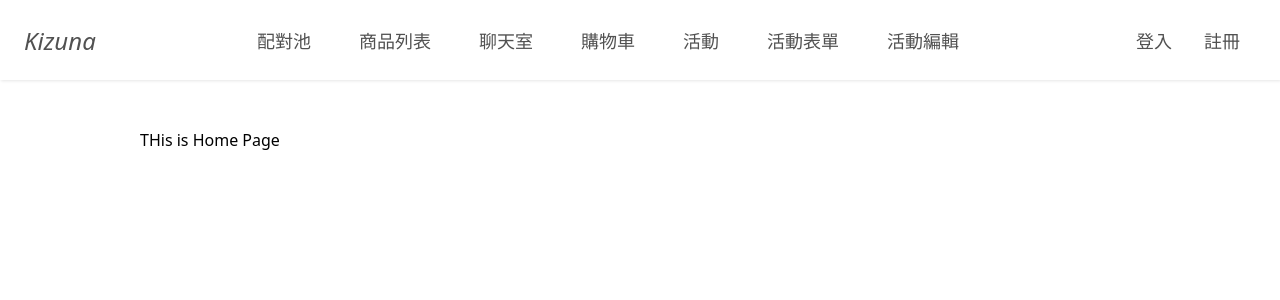
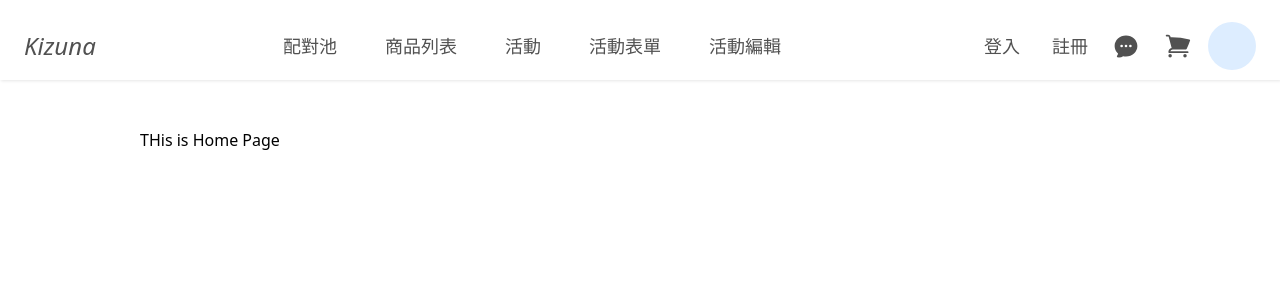
Before and after one commit to Kizuna-team/frontend, a Vue app: page / in a window 1280 px wide. Shown: the top 300 px of the page. Built offline with nearby package versions, Linux system fonts and the light colour scheme.

Commit message:
feat: replace icons with Heroicons

```diff
--- a/src/components/Header.vue
+++ b/src/components/Header.vue
@@ -70,20 +70,6 @@ onUnmounted(() => {
         </RouterLink>
 
         <RouterLink
-          to="/chat"
-          class="p-4 text-lg leading-none transition hover:text-gray-300"
-          >聊天室</RouterLink
-        >
-
-        <RouterLink
-          to="/cart"
-          class="p-4 text-lg leading-none transition hover:text-gray-300"
-        >
-
-          購物車
-        </RouterLink>
-
-        <RouterLink
           to="/activities"
           class="p-4 text-lg leading-none transition hover:text-gray-300"
           >活動</RouterLink
@@ -114,10 +100,46 @@ onUnmounted(() => {
           class="p-4 text-lg leading-none transition hover:text-gray-300"
           >註冊</RouterLink
         >
+        <!-- 聊天室 -->
+        <RouterLink
+          to="/chat"
+          class="p-2 text-lg leading-none transition hover:text-gray-300"
+        >
+          <svg
+            xmlns="http://www.w3.org/2000/svg"
+            viewBox="0 0 24 24"
+            fill="currentColor"
+            class="size-7"
+          >
+            <path
+              fill-rule="evenodd"
+              d="M4.804 21.644A6.707 6.707 0 0 0 6 21.75a6.721 6.721 0 0 0 3.583-1.029c.774.182 1.584.279 2.417.279 5.322 0 9.75-3.97 9.75-9 0-5.03-4.428-9-9.75-9s-9.75 3.97-9.75 9c0 2.409 1.025 4.587 2.674 6.192.232.226.277.428.254.543a3.73 3.73 0 0 1-.814 1.686.75.75 0 0 0 .44 1.223ZM8.25 10.875a1.125 1.125 0 1 0 0 2.25 1.125 1.125 0 0 0 0-2.25ZM10.875 12a1.125 1.125 0 1 1 2.25 0 1.125 1.125 0 0 1-2.25 0Zm4.875-1.125a1.125 1.125 0 1 0 0 2.25 1.125 1.125 0 0 0 0-2.25Z"
+              clip-rule="evenodd"
+            />
+          </svg>
+        </RouterLink>
+
+        <!-- 購物車 -->
+        <RouterLink
+          to="/cart"
+          class="p-4 text-lg leading-none transition hover:text-gray-300"
+        >
+          <svg
+            xmlns="http://www.w3.org/2000/svg"
+            viewBox="0 0 24 24"
+            fill="currentColor"
+            class="size-7"
+          >
+            <path
+              d="M2.25 2.25a.75.75 0 0 0 0 1.5h1.386c.17 0 .318.114.362.278l2.558 9.592a3.752 3.752 0 0 0-2.806 3.63c0 .414.336.75.75.75h15.75a.75.75 0 0 0 0-1.5H5.378A2.25 2.25 0 0 1 7.5 15h11.218a.75.75 0 0 0 .674-.421 60.358 60.358 0 0 0 2.96-7.228.75.75 0 0 0-.525-.965A60.864 60.864 0 0 0 5.68 4.509l-.232-.867A1.875 1.875 0 0 0 3.636 2.25H2.25ZM3.75 20.25a1.5 1.5 0 1 1 3 0 1.5 1.5 0 0 1-3 0ZM16.5 20.25a1.5 1.5 0 1 1 3 0 1.5 1.5 0 0 1-3 0Z"
+            />
+          </svg>
+        </RouterLink>
       </template>
 
       <!-- 已登入顯示：帳號名稱 + 頭像選單 -->
-      <div class="flex items-center space-x-4" v-if="store.accessToken">
+      <div class="flex items-center space-x-4">
+        <!--v-if="store.accessToken" -->
         <div class="relative">
           <div
             class="flex items-center justify-center w-12 h-12 text-sm font-bold bg-[#ddedff] rounded-full text-[#7395BA] hover:bg-slate-300"
@@ -135,22 +157,63 @@ onUnmounted(() => {
             </div>
             <RouterLink
               to="/edit-profile"
-              class="block px-4 py-4 text-gray-600 border-b border-gray-300 hover:bg-gray-100"
+              class="flex items-center gap-2 px-4 py-4 text-gray-600 border-b border-gray-300 hover:bg-gray-100"
               @click="isDropdownOpen = false"
             >
-              <font-awesome-icon :icon="['fas', 'user-pen']" />
-              編輯個人檔案
+              <svg
+                xmlns="http://www.w3.org/2000/svg"
+                fill="none"
+                viewBox="0 0 24 24"
+                stroke-width="1.5"
+                stroke="currentColor"
+                class="size-6"
+              >
+                <path
+                  stroke-linecap="round"
+                  stroke-linejoin="round"
+                  d="m16.862 4.487 1.687-1.688a1.875 1.875 0 1 1 2.652 2.652L10.582 16.07a4.5 4.5 0 0 1-1.897 1.13L6 18l.8-2.685a4.5 4.5 0 0 1 1.13-1.897l8.932-8.931Zm0 0L19.5 7.125M18 14v4.75A2.25 2.25 0 0 1 15.75 21H5.25A2.25 2.25 0 0 1 3 18.75V8.25A2.25 2.25 0 0 1 5.25 6H10"
+                />
+              </svg>
+
+              <span class="whitespace-nowrap">編輯個人檔案</span>
             </RouterLink>
             <a
               href="#"
-              class="block px-4 py-4 text-gray-600 border-b border-gray-300 hover:bg-gray-100"
-              ><font-awesome-icon :icon="['fas', 'star']" /> 升級方案</a
+              class="flex items-center gap-2 px-4 py-4 text-gray-600 border-b border-gray-300 hover:bg-gray-100"
+              ><svg
+                xmlns="http://www.w3.org/2000/svg"
+                viewBox="0 0 24 24"
+                stroke-width="1.5"
+                stroke="currentColor"
+                class="size-6"
+              >
+                <path
+                  stroke-linecap="round"
+                  stroke-linejoin="round"
+                  d="M11.48 3.499a.562.562 0 0 1 1.04 0l2.125 5.111a.563.563 0 0 0 .475.345l5.518.442c.499.04.701.663.321.988l-4.204 3.602a.563.563 0 0 0-.182.557l1.285 5.385a.562.562 0 0 1-.84.61l-4.725-2.885a.562.562 0 0 0-.586 0L6.982 20.54a.562.562 0 0 1-.84-.61l1.285-5.386a.562.562 0 0 0-.182-.557l-4.204-3.602a.562.562 0 0 1 .321-.988l5.518-.442a.563.563 0 0 0 .475-.345L11.48 3.5Z"
+                />
+              </svg>
+              升級方案</a
             >
             <a
               href="#"
-              class="block px-4 py-4 text-gray-600 border-b border-gray-300 hover:bg-gray-100"
+              class="flex items-center gap-2 px-4 py-4 text-gray-600 border-b border-gray-300 hover:bg-gray-100"
               @click="handleLogout"
-              ><font-awesome-icon :icon="['fas', 'right-to-bracket']" /> 登出</a
+              ><svg
+                xmlns="http://www.w3.org/2000/svg"
+                fill="none"
+                viewBox="0 0 24 24"
+                stroke-width="1.5"
+                stroke="currentColor"
+                class="size-5"
+              >
+                <path
+                  stroke-linecap="round"
+                  stroke-linejoin="round"
+                  d="M8.25 9V5.25A2.25 2.25 0 0 1 10.5 3h6a2.25 2.25 0 0 1 2.25 2.25v13.5A2.25 2.25 0 0 1 16.5 21h-6a2.25 2.25 0 0 1-2.25-2.25V15m-3 0-3-3m0 0 3-3m-3 3H15"
+                />
+              </svg>
+              登出</a
             >
           </div>
         </div>
@@ -163,5 +226,4 @@ onUnmounted(() => {
   </main>
 </template>
 
-<style>
-</style>
+<style></style>
```
